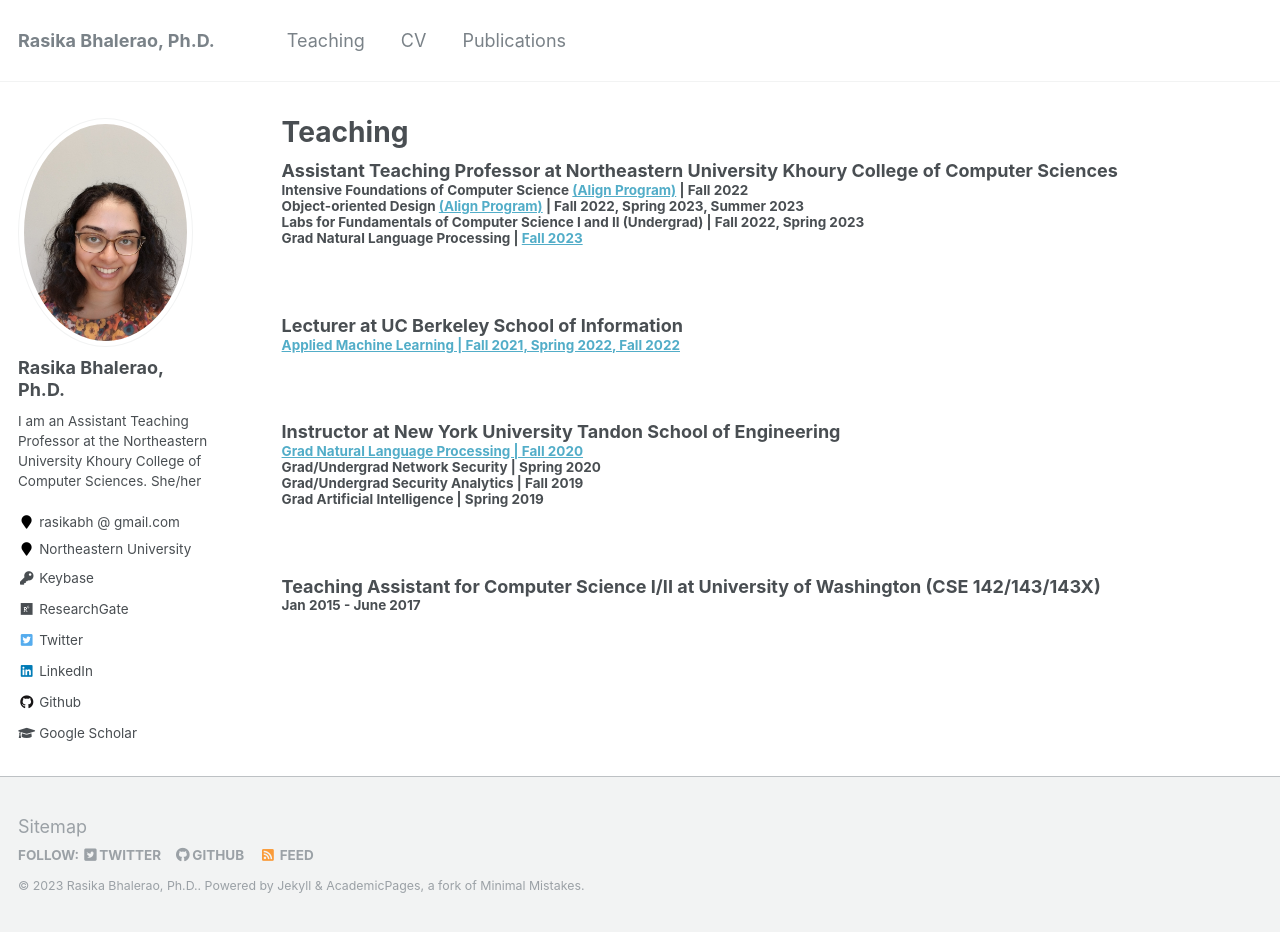
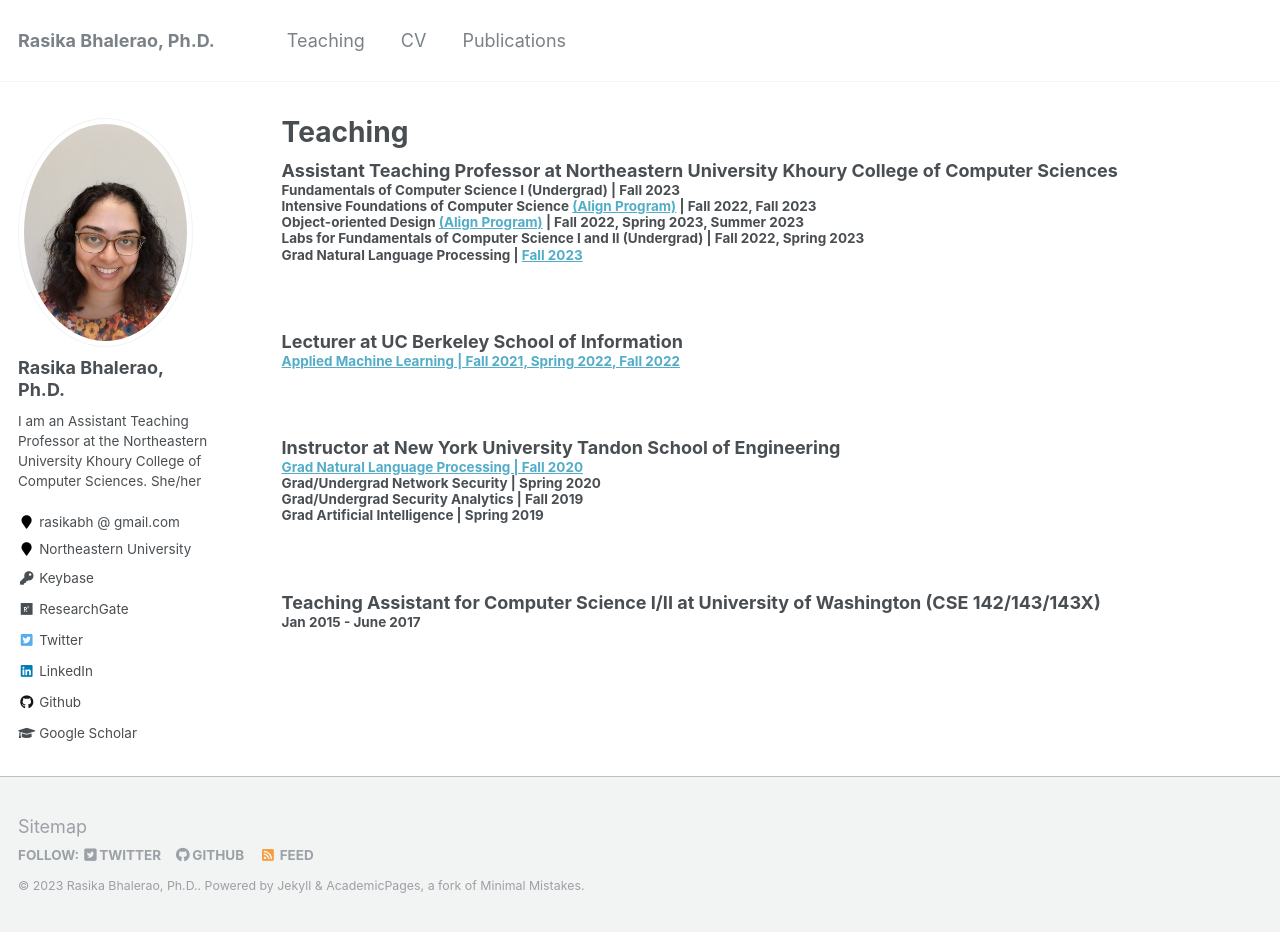
Before and after one commit to rasikabh/rasikabh.github.io, a Jekyll site: the page built from _pages/teaching.md, in a window 1280 px wide and 932 px high. Built offline with Jekyll 4.4.1, drawn with Linux system fonts in a browser that asks for light colours.

Commit message:
Update teaching.md

```diff
--- a/_pages/teaching.md
+++ b/_pages/teaching.md
@@ -14,7 +14,8 @@ h2, h3, h4, h5, h6 {margin: 0;}
 {% include base_path %}
 
 ### Assistant Teaching Professor at Northeastern University Khoury College of Computer Sciences
-#### Intensive Foundations of Computer Science [(Align Program)](https://www.khoury.northeastern.edu/programs/align-masters-of-science-in-computer-science/) | Fall 2022
+#### Fundamentals of Computer Science I (Undergrad) | Fall 2023
+#### Intensive Foundations of Computer Science [(Align Program)](https://www.khoury.northeastern.edu/programs/align-masters-of-science-in-computer-science/) | Fall 2022, Fall 2023
 #### Object-oriented Design [(Align Program)](https://www.khoury.northeastern.edu/programs/align-masters-of-science-in-computer-science/) | Fall 2022, Spring 2023, Summer 2023
 #### Labs for Fundamentals of Computer Science I and II (Undergrad) | Fall 2022, Spring 2023
 #### Grad Natural Language Processing | [Fall 2023](https://rasikabh.github.io/nlp2023/)
```
